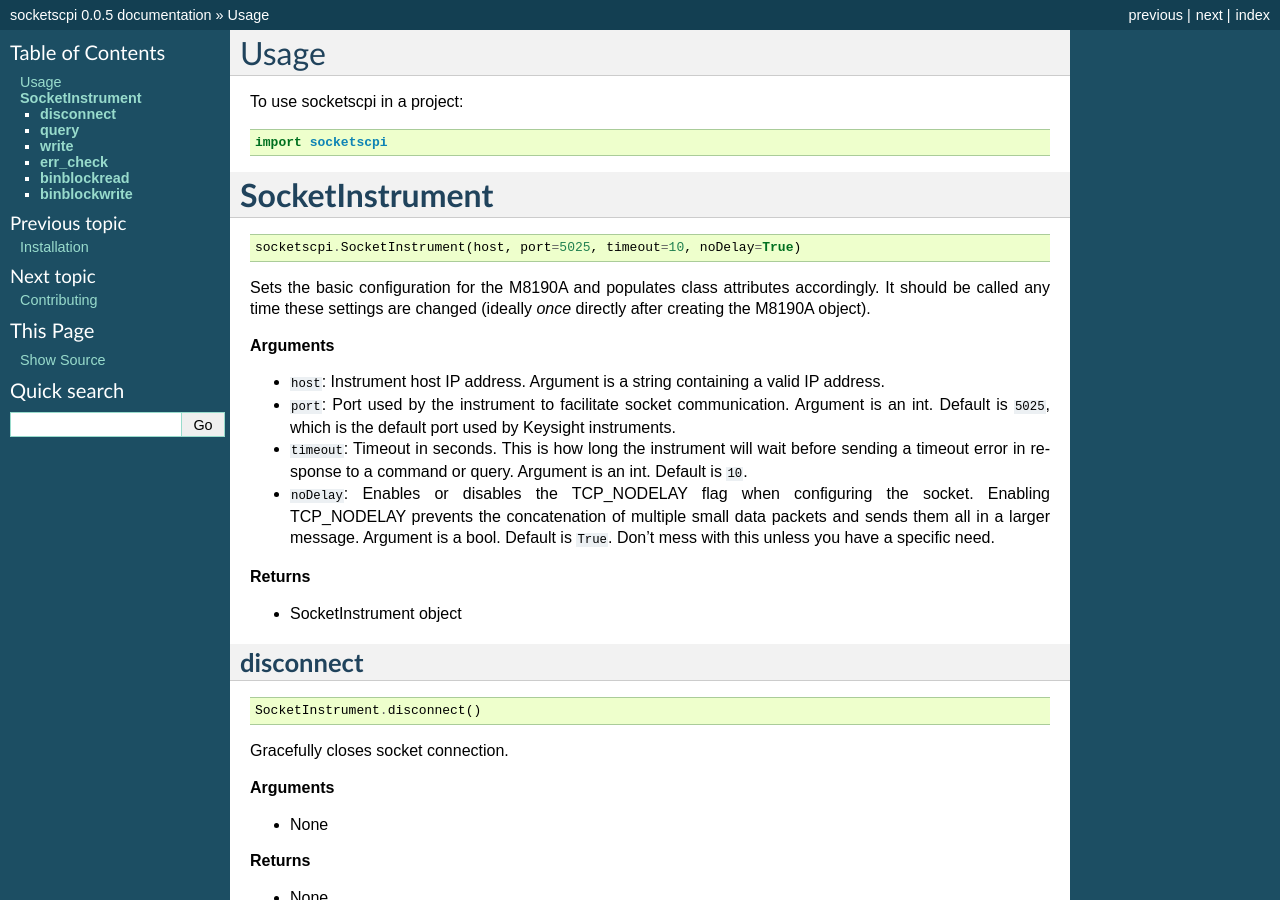
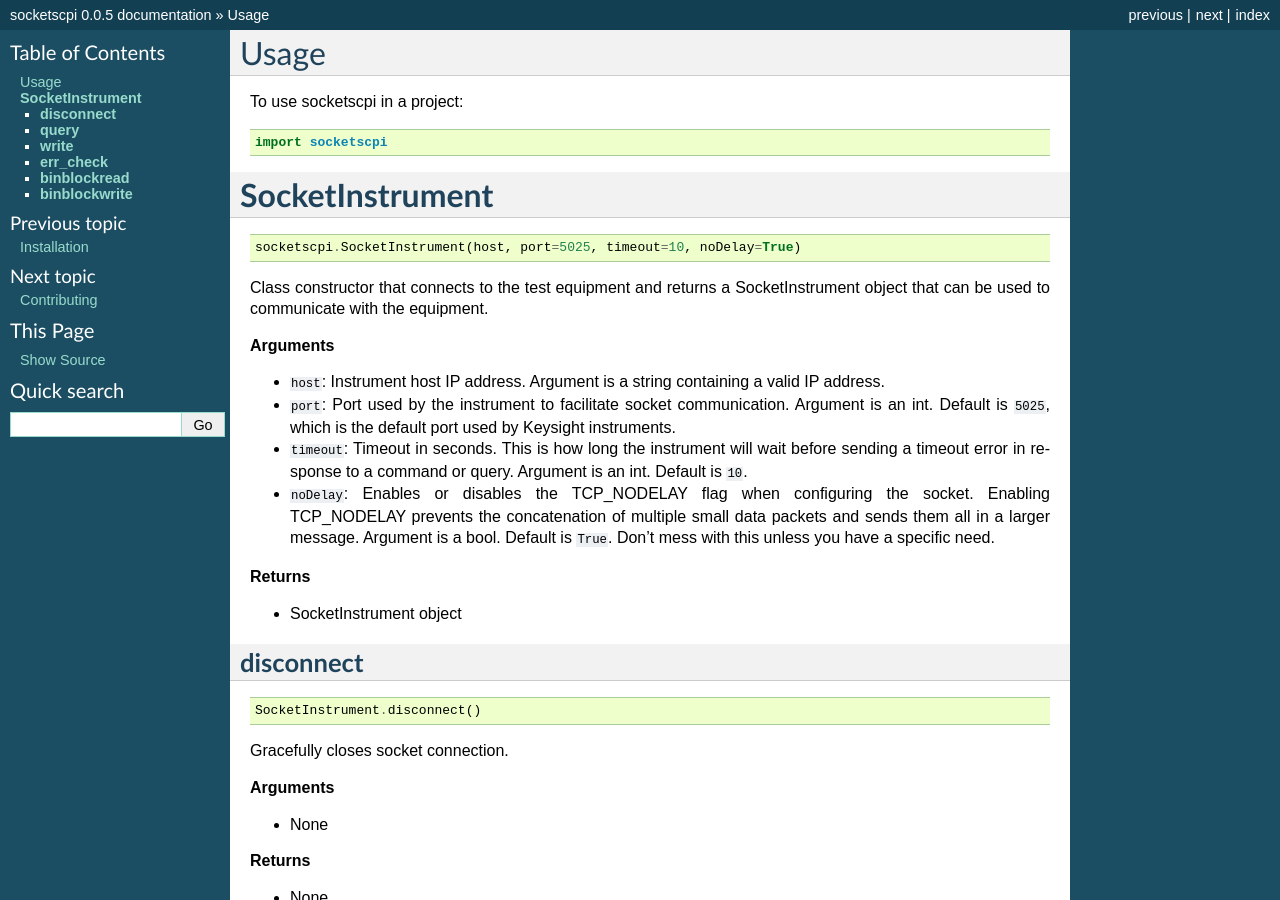
Before and after one commit to morgan-at-keysight/socketscpi, a Sphinx documentation site: the page built from docs/usage.rst, in a window 1280 px wide and 900 px high. Built offline with Sphinx 7.4.7, drawn with Linux system fonts in a browser that asks for light colours.

Commit message:
fixed SocketInstrument class description

```diff
--- a/docs/usage.rst
+++ b/docs/usage.rst
@@ -14,9 +14,7 @@ To use socketscpi in a project::
 
     socketscpi.SocketInstrument(host, port=5025, timeout=10, noDelay=True)
 
-Sets the basic configuration for the M8190A and populates class
-attributes accordingly. It should be called any time these settings are
-changed (ideally *once* directly after creating the M8190A object).
+Class constructor that connects to the test equipment and returns a SocketInstrument object that can be used to communicate with the equipment.
 
 **Arguments**
 
@@ -28,7 +26,6 @@ changed (ideally *once* directly after creating the M8190A object).
 **Returns**
 
 * SocketInstrument object
-
 
 
 **disconnect**
```
